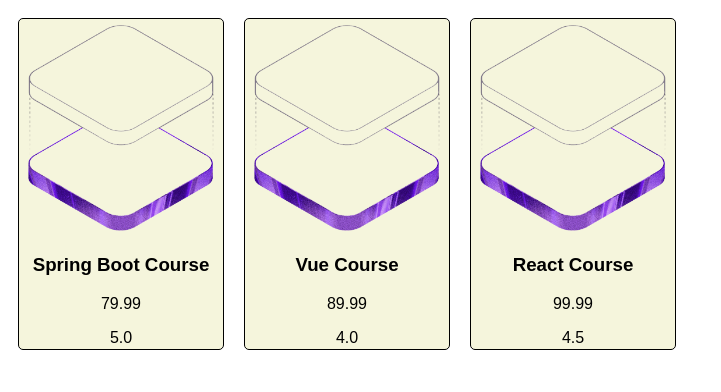
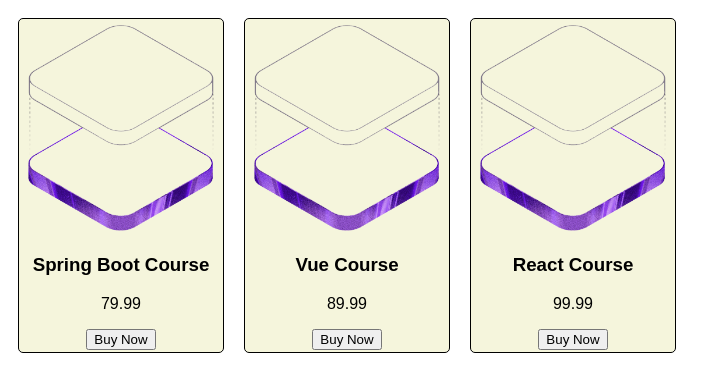
Before and after one commit to AjithSankar/ReactProject, a React (Vite) app in the folder React-App/: page / in a window 1280 px wide. Shown: the top 392 px of the page, without its empty margins (0-721 px from the left). Built offline with nearby package versions, Linux system fonts and the light colour scheme.

Commit message:
Click Events

```diff
--- a/React-App/src/Course.jsx
+++ b/React-App/src/Course.jsx
@@ -1,7 +1,16 @@
-import PropTypes from 'prop-types';
+import PropTypes, { func } from 'prop-types';
 
 
 function Course(props) {
+
+    function buyCourse() {
+        console.log(`Course ${props.name} bought!`);
+    }
+
+    function buyCourse(discount, e) {
+        console.log(`Course ${props.name} bought with discount: ${discount}`);
+        console.log(e);
+    }
 
     // Render the course card only if the name prop is provided
     return (
@@ -10,7 +19,7 @@ function Course(props) {
                 <img src={props.image} alt="" />
                 <h3>{props.name}</h3>
                 <p>{props.price}</p>
-                <span>{props.rating}</span>
+                <button onClick={(event) => buyCourse(0.2, event)}>Buy Now</button>
             </div>
         )
     );
@@ -20,7 +29,7 @@ function Course(props) {
 Course.propTypes = {
     image: PropTypes.string.isRequired,
     name: PropTypes.string.isRequired,
-    price: PropTypes.string.isRequired,
+    price: PropTypes.number.isRequired,
     rating: PropTypes.string.isRequired,
     show: PropTypes.bool
 };
```
